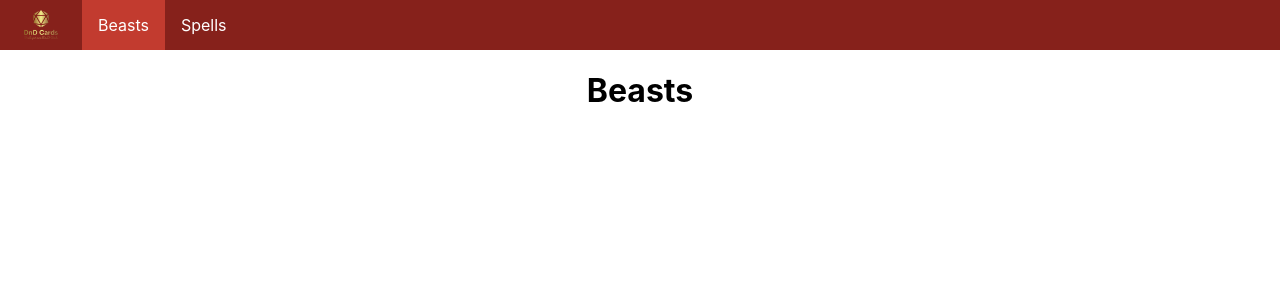
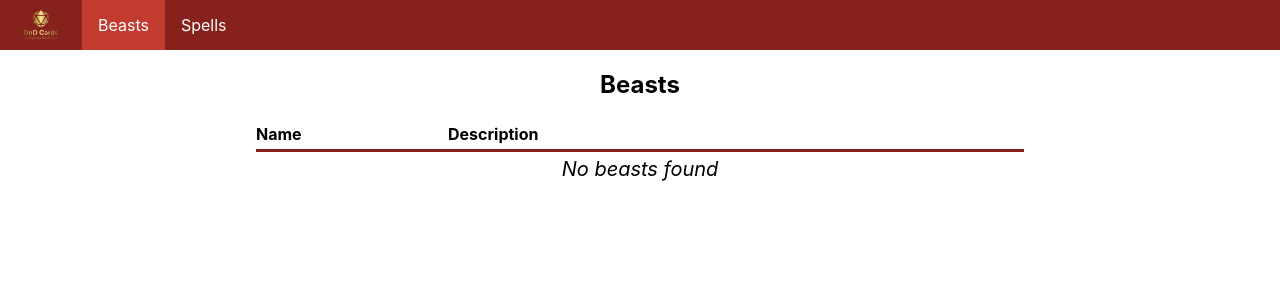
Before and after one commit to narolan/dnd-cards, a React (Create React App) app: page /beasts in a window 1280 px wide. Shown: the top 300 px of the page. Built offline with nearby package versions, Linux system fonts and the light colour scheme.

Commit message:
initial beasts page

```diff
--- a/src/pages/Beasts.js
+++ b/src/pages/Beasts.js
@@ -1,7 +1,32 @@
-import React from 'react';
+import React, { useState } from 'react';
 
 const Beasts = () => {
-    return <h1 class="title">Beasts</h1>
+
+    const [beasts] = useState([]);
+    return (
+        <section>
+            <h2 className="title">Beasts</h2>
+            <article className="block">
+                <div className="beasts beasts-header">
+                    <p className="text-grid text-bold">Name</p>
+                    <p className="text-grid text-bold">Description</p>
+                </div>
+                {
+                    beasts.map((beast, index) => {
+                        return (
+                            <div key={beast.id} className={index%2 === 1 ? "beasts beasts-uneven" : "beasts"}>
+                                <p className="text-grid text-italic">{beast.name}</p>
+                                <p className="text-grid">{beast.description}</p>
+                            </div>
+                        )
+                    })
+                }
+                {
+                    beasts.length === 0 && <p className="text-grid text-not-found text-italic">No beasts found</p>
+                }
+            </article>
+        </section>
+    )
 };
 
 export default Beasts;
--- a/src/pages/index.css
+++ b/src/pages/index.css
@@ -15,9 +15,32 @@
     margin: 2px 1rem;
 }
 
-.log-in {
-    display: flex;
-    justify-content: center;
-    align-items: center;
-    height: 100vh;
+.text-not-found {
+    font-size: 20px;
 }
+
+.text-grid {
+    margin: 5px 0;
+}
+
+.text-bold {
+    font-weight: bold;
+}
+
+.text-italic {
+    font-style: italic;
+}
+
+.beasts {
+    width: 60vw;
+    display: grid;
+    grid-template-columns: 1fr 3fr;
+}
+
+.beasts-uneven {
+    background-color: #f1e688;
+}
+
+.beasts-header {
+    border-bottom: 3px solid #86211b;
+}
```
